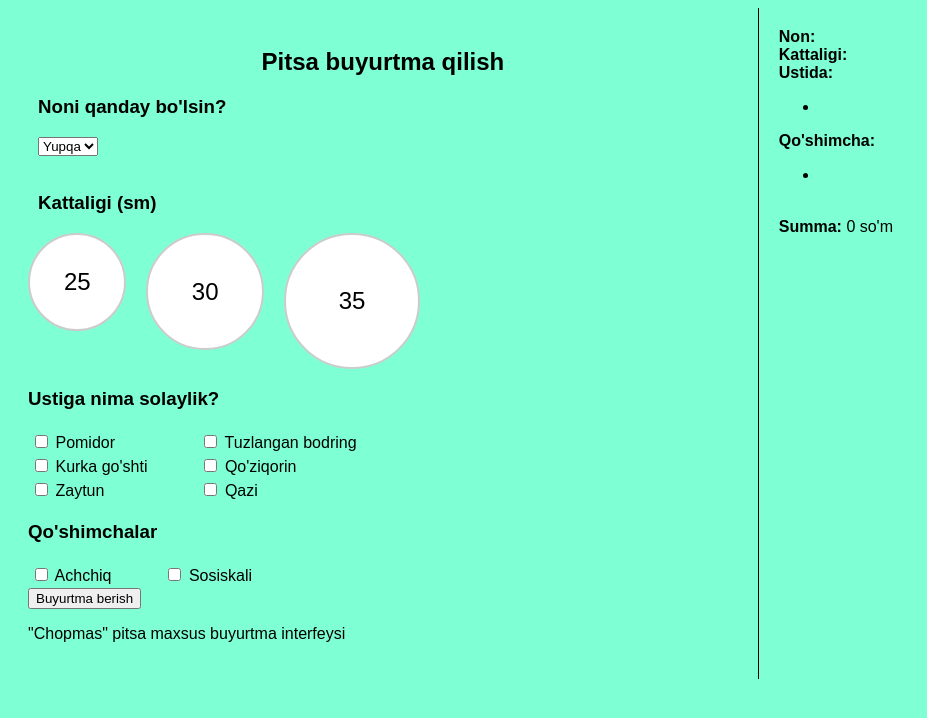
After one commit to SardorKhiva/php_praktikum, a PHP site: page /vazifa_08.php in a window 1280 px wide. The commit adds this page. Shown: the top 718 px of the page, without its empty margins (0-927 px from the left). Run offline with PHP 8.4, Linux system fonts and the light colour scheme.

Commit message:
formalar bilan ishlash, uyga vazifalar ishlandi

```diff
--- /dev/null
+++ b/05_formalar/uyishi/vazifa_08.php
@@ -0,0 +1,315 @@
+<?php
+$non = "";
+$kattaligi = "";
+$ustiga[] = "";
+$qoshimcha[] = "";
+$summa = 0;
+
+if (!empty($_POST['non'])) {
+    $non = $_POST['non'];
+}
+if (!empty($_POST['circle'])) {
+    $kattaligi = $_POST['circle'];
+    switch ($kattaligi) {
+        case "25 sm":
+        {
+            $summa += 40_000;
+            break;
+        }
+        case "30 sm":
+        {
+            $summa += 45_000;
+            break;
+        }
+        case "35 sm":
+        {
+            $summa += 50_000;
+            break;
+        }
+    }
+}
+
+if (!empty($_POST['ustiga'])) {
+    $ustiga = $_POST['ustiga'];
+    for ($i = 0; $i < count($ustiga); $i++) {
+        $summa += 2_000;
+    }
+}
+
+if (!empty($_POST['qoshimchalar'])) {
+    $qoshimcha = $_POST['qoshimchalar'];
+    for ($i = 0; $i < count($qoshimcha); $i++) {
+        $summa += 3_000;
+    }
+}
+
+?>
+
+<!DOCTYPE html>
+<html lang="uz">
+
+<head>
+    <meta charset="UTF-8">
+    <meta name="viewport" content="width=device-width, initial-scale=1.0">
+    <title>8-vazifa</title>
+    <style>
+        body {
+            background-color: aquamarine;
+            font-family: Arial, sans-serif;
+            /* Шрифт для всего документа */
+            display: flex;
+            /* Flexbox для расположения левой и правой частей */
+        }
+
+        #chap-qism-id {
+            width: 60%;
+            /* Левая часть занимает 60% ширины */
+            padding: 20px 20px;
+            /* Отступы внутри левой части */
+        }
+
+        #ong-qism-id {
+            width: 40%;
+            /* Правая часть занимает 40% ширины */
+            padding: 20px;
+            /* Отступы внутри правой части */
+            background-color: aquamarine;
+            /* Белый фон для правой части */
+            border-left: 1px solid black;
+        }
+
+        /* Остальные стили (круги, заголовки, чекбоксы и т.д.) остаются такими же */
+        .circle25 {
+            /* ... */
+            width: 25mm;
+            height: 25mm;
+            border-radius: 50%;
+            display: flex;
+            justify-content: center;
+            align-items: center;
+            font-size: 24px;
+            margin-right: 20px;
+            background-color: #fff;
+            border: 2px solid #ccc;
+            cursor: pointer;
+            transition: background-color 0.3s, border-color 0.3s;
+        }
+
+        .circle30 {
+            /* ... */
+            width: 30mm;
+            height: 30mm;
+            border-radius: 50%;
+            display: flex;
+            justify-content: center;
+            align-items: center;
+            font-size: 24px;
+            margin-right: 20px;
+            background-color: #fff;
+            border: 2px solid #ccc;
+            cursor: pointer;
+            transition: background-color 0.3s, border-color 0.3s;
+        }
+
+        /* ... */
+        .circle35 {
+            width: 35mm;
+            height: 35mm;
+            border-radius: 50%;
+            display: flex;
+            justify-content: center;
+            align-items: center;
+            font-size: 24px;
+            margin-right: 20px;
+            background-color: #fff;
+            border: 2px solid #ccc;
+            cursor: pointer;
+            transition: background-color 0.3s, border-color 0.3s;
+        }
+
+        input[type="radio"] {
+            display: none;
+            /* Скрываем радиокнопки */
+        }
+
+        input[type="radio"]:checked + .circle25 {
+            background-color: #28a745;
+            border-color: #218838;
+            color: white;
+        }
+
+        input[type="radio"]:checked + .circle30 {
+            background-color: #28a745;
+            border-color: #218838;
+            color: white;
+        }
+
+        input[type="radio"]:checked + .circle35 {
+            background-color: #28a745;
+            border-color: #218838;
+            color: white;
+        }
+
+        /* 3 ta doira konteyneri */
+        .kattaligi {
+            display: flex;
+            flex-direction: row;
+        }
+
+        /* h1 stili */
+        .header {
+            text-align: center;
+        }
+
+        /* nonni qalinligini tanlash stili */
+        .non-qalinligi-id {
+            padding-left: 10px;
+        }
+
+        /* jadval kataklari orasidagi masofa, o'ng tomondan */
+        td {
+            padding-right: 50px;
+        }
+
+        .left-tab {
+            /*padding-left: 10px;*/
+            text-align: right;
+        }
+    </style>
+</head>
+
+<body>
+
+<div id="chap-qism-id">
+    <!-- Содержимое левой части -->
+    <form method="post" action="<?php echo htmlspecialchars($_SERVER["PHP_SELF"]); ?>">
+        <div class="header">
+            <h2>Pitsa buyurtma qilish</h2>
+        </div>
+
+        <div class="non-qalinligi-id">
+            <h3>Noni qanday bo'lsin?</h3>
+            <select name="non">
+                <option value="Yupqa">Yupqa</option>
+                <option value="Qalin">Qalin</option>
+            </select>
+        </div>
+        <br>
+
+        <div class="non-qalinligi-id">
+            <h3>Kattaligi (sm)</h3>
+        </div>
+
+        <!-- nonni kattaligi 25-30-35 sm -->
+        <div class="kattaligi">
+            <label>
+                <input type="radio" name="circle" value="25 sm">
+                <div class="circle25">25</div>
+            </label>
+            <label>
+                <input type="radio" name="circle" value="30 sm">
+                <div class="circle30">30</div>
+            </label>
+            <label>
+                <input type="radio" name="circle" value="35 sm">
+                <div class="circle35">35</div>
+            </label>
+        </div>
+
+        <!--ustiga solinadigan narsalar-->
+        <div>
+            <h3>Ustiga nima solaylik?</h3>
+            <table>
+                <tbody>
+                <tr>
+                    <td>
+                        <input type="checkbox" id="pomidor" name="ustiga[]" value="Pomidor">
+                        <label for="pomidor">Pomidor</label>
+                    </td>
+                    <td>
+                        <input type="checkbox" id="bodring" name="ustiga[]" value="Tuzlangan bodring">
+                        <label for="bodring">Tuzlangan bodring</label>
+                    </td>
+                </tr>
+                <tr>
+                    <td>
+                        <input type="checkbox" name="ustiga[]" id="kurka" value="Kurka go'shti">
+                        <label for="kurka">Kurka go'shti</label>
+                    </td>
+                    <td>
+                        <input type="checkbox" name="ustiga[]" id="qoziqorin" value="Qo'ziqorin">
+                        <label for="qoziqorin">Qo'ziqorin</label>
+                    </td>
+                </tr>
+                <tr>
+                    <td>
+                        <input type="checkbox" name="ustiga[]" id="zaytun" value="Zaytun">
+                        <label for="zaytun">Zaytun</label>
+                    </td>
+                    <td>
+                        <input type="checkbox" name="ustiga[]" id="qazi" value="Qazi">
+                        <label for="qazi">Qazi</label>
+                    </td>
+                </tr>
+                </tbody>
+            </table>
+        </div>
+
+        <!-- qo'shimchalar -->
+        <div>
+            <h3>Qo'shimchalar</h3>
+            <table>
+                <tbody>
+                <tr>
+                    <td>
+                        <input type="checkbox" name="qoshimchalar[]" id="achchiq" value="Achchiq">
+                        <label for="achchiq">Achchiq</label>
+                    </td>
+                    <td>
+                        <input type="checkbox" name="qoshimchalar[]" id="sosiskali" value="Sosiskali">
+                        <label for="sosiskali">Sosiskali</label>
+                    </td>
+                </tr>
+                </tbody>
+            </table>
+        </div>
+        <input type="submit" value="Buyurtma berish" class="btn btn-primary">
+    </form>
+    <p>&quot;Chopmas&quot; pitsa maxsus buyurtma interfeysi</p>
+
+</div>
+
+<!-- buyurtma haqida malumot chiqarish -->
+<div id="ong-qism-id">
+    <strong>Non: </strong> <span class="left-tab"><?php echo $non; ?></span> <br>
+    <strong>Kattaligi: </strong><span class="left-tab"><?php echo $kattaligi; ?></span> <br>
+    <strong>Ustida: </strong><br>
+    <ul>
+        <?php
+        if (isset($ustiga)) {
+            foreach ($ustiga as $ust) {
+                echo "<li>$ust</li>";
+            }
+        }
+        ?>
+    </ul>
+
+    <strong>Qo'shimcha: </strong><br>
+    <ul>
+        <?php
+        if (isset($qoshimcha)) {
+            foreach ($qoshimcha as $qosh) {
+                echo "<li>$qosh</li>";
+            }
+        }
+        ?>
+    </ul>
+    <br>
+
+    <strong>Summa: </strong> <span class="left-tab"><?php echo $summa ?? 0; ?> so'm</span> <br>
+
+</div>
+
+</body>
+
+</html>
```
Also changed, not shown: 05_formalar/uyishi/vazifa_07.php (deleted, +0 -133 lines), 05_formalar/uyishi/vazifa_07_chala.php (added, +242 -0 lines), qoralama/data-conerter_maket.html (renamed from qoralama/data-conerter.html, +32 -15 lines), 05_formalar/uyishi/Formalar_bilan_ishlashga_oid_vazifalar.php (line endings or trailing spaces).
